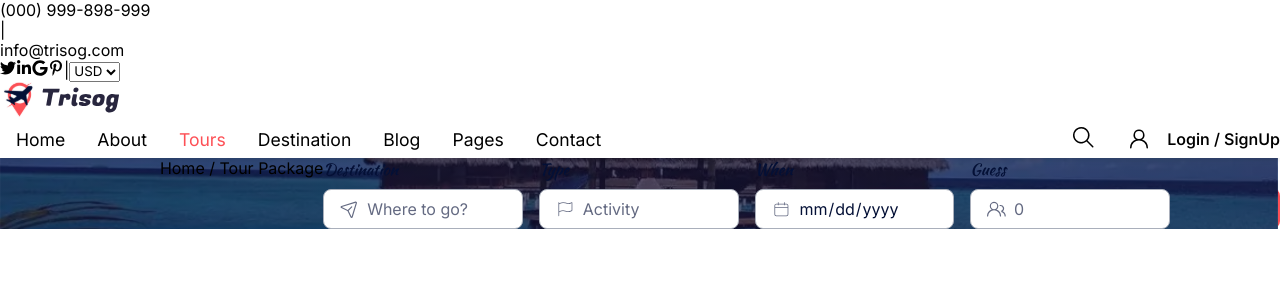
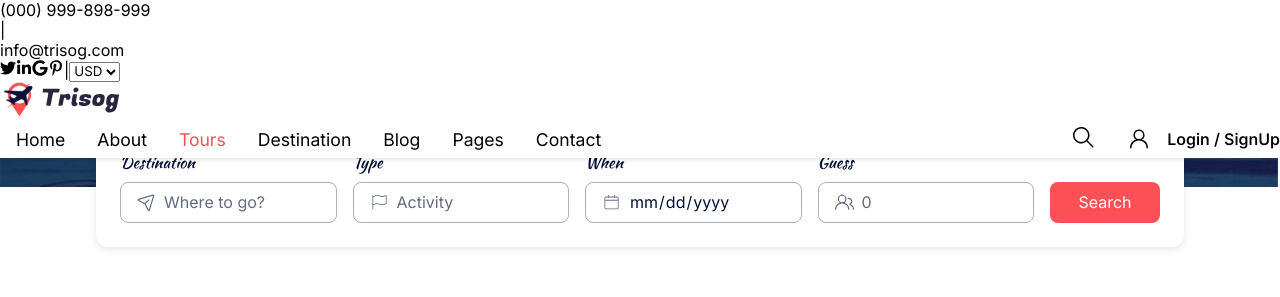
Before and after one commit to ViniciusGR797/trisog, a Next.js app: page /tours in a window 1280 px wide. Shown: the top 297 px of the page. Built offline with nearby package versions, Linux system fonts and the light colour scheme; what next-reveal would draw is missing.

Commit message:
🍕fix: bug scroll reveal in searchBar

```diff
--- a/src/components/common/SearchBar/index.tsx
+++ b/src/components/common/SearchBar/index.tsx
@@ -91,10 +91,7 @@ const SearchBar: React.FC = () => {
   };
 
   return (
-    <RevealWrapper
-      origin="left"
-      delay={200}
-      duration={1000}
+    <div
       className={styles.searchBar}
     >
       <div className={styles.form}>
@@ -148,7 +145,7 @@ const SearchBar: React.FC = () => {
       >
         Search
       </button>
-    </RevealWrapper>
+    </div>
   );
 };
 
```
